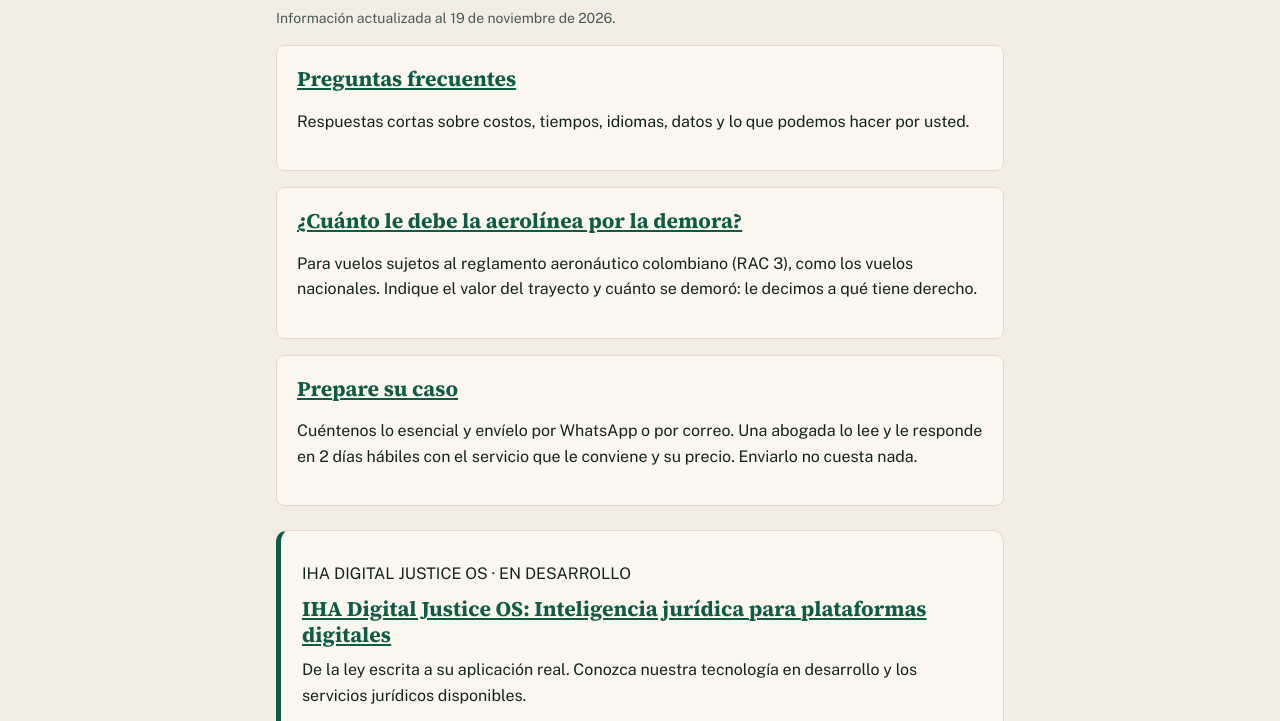
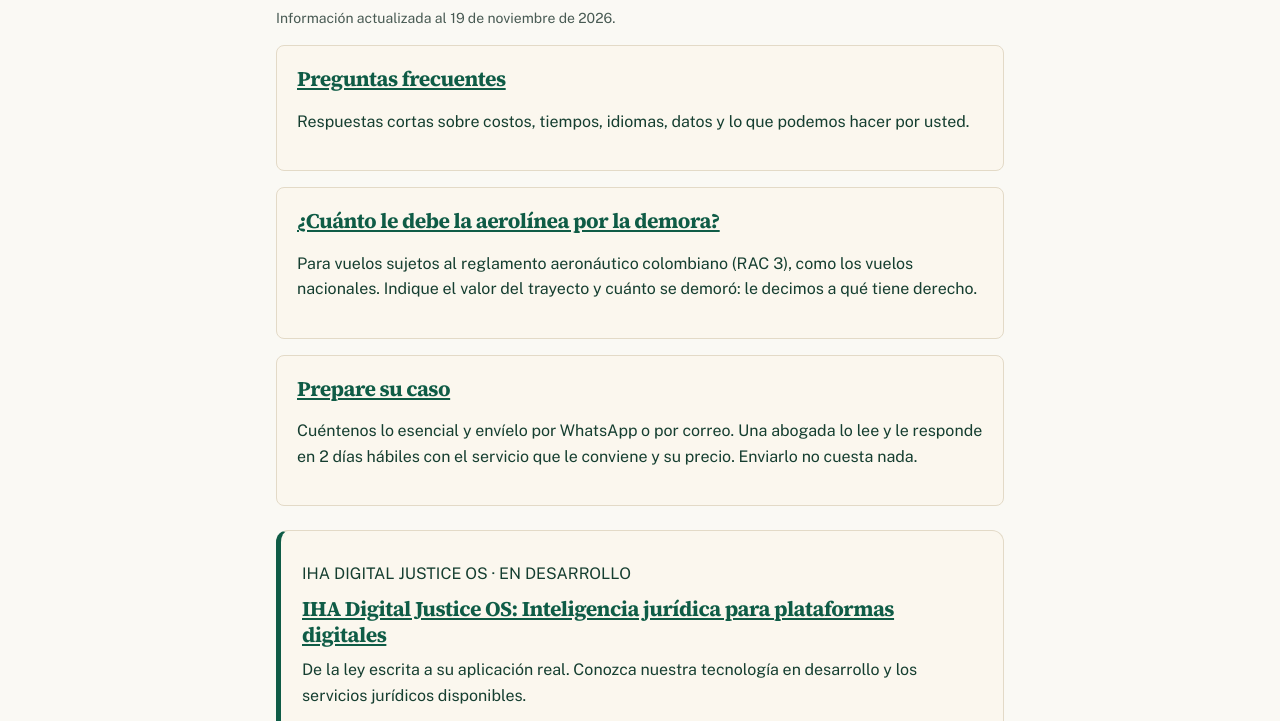
Before and after one commit to IHA-PF/orientacion-iha, a plain HTML site: page es/index.html in a window 1280 px wide. Shown: the part 290-1011 px from the top of the page. Drawn offline with Linux system fonts and the light colour scheme.

Commit message:
Unify visual styling for es/index.html

```diff
--- a/es/index.html
+++ b/es/index.html
@@ -61,8 +61,9 @@ footer{border-top:1px solid var(--line);background:var(--surface);padding-block:
 footer b{color:var(--ink)}
 footer .org{display:flex;align-items:flex-start;gap:12px}footer .seal{flex:none;width:45px;height:48px}
 .os-link{color:var(--teal);text-decoration:none;font-size:13px;font-weight:700;border:1px solid var(--line);border-radius:8px;padding:9px 12px}.os-link:hover{text-decoration:underline}.os-promo{margin:24px 0;padding:21px;border:1px solid var(--line);border-left:5px solid var(--teal);border-radius:12px;background:var(--surface)}.os-promo h2{margin:5px 0 9px}.os-promo p{margin:9px 0}.os-promo .go{display:inline-flex;margin-top:7px}</style><style>.l360-promo{margin:24px 0;padding:20px;border:1px solid var(--line);border-left:5px solid var(--teal);border-radius:12px;background:var(--surface)}.l360-promo h2{margin:4px 0 10px}.l360-promo h2 a{text-decoration:none}.l360-promo p{margin:8px 0}.l360-promo .go{display:inline-flex;margin-top:6px}</style>
+<link rel="stylesheet" href="../iha-experience.css">
 </head>
-<body><header><div class="w hb"><a class="brand" href="../?lang=es#guia"><img class="mono" src="/monograma-iha-144.webp" width="52" height="38" alt=""><span><b>Soluciones Legales</b><small>Asesoría legal en vivienda turística y plataformas · Medellín</small></span></a><a class="go" href="../?lang=es#guia">Abrir la orientación</a><a class="os-link" href="digital-justice-os/" aria-label="IHA Digital Justice OS">Digital Justice OS</a></div></header>
+<body class="iha-site-surface"><header><div class="w hb"><a class="brand" href="../?lang=es#guia"><img class="mono" src="/monograma-iha-144.webp" width="52" height="38" alt=""><span><b>Soluciones Legales</b><small>Asesoría legal en vivienda turística y plataformas · Medellín</small></span></a><a class="go" href="../?lang=es#guia">Abrir la orientación</a><a class="os-link" href="digital-justice-os/" aria-label="IHA Digital Justice OS">Digital Justice OS</a></div></header>
 <main class="w">
 <h1>Sus derechos y obligaciones en Colombia</h1>
 <p class="lead">Busque su situación y vea qué dice la ley, qué plazos corren y a quién reclamar. Información general, con fuentes.</p>
```
